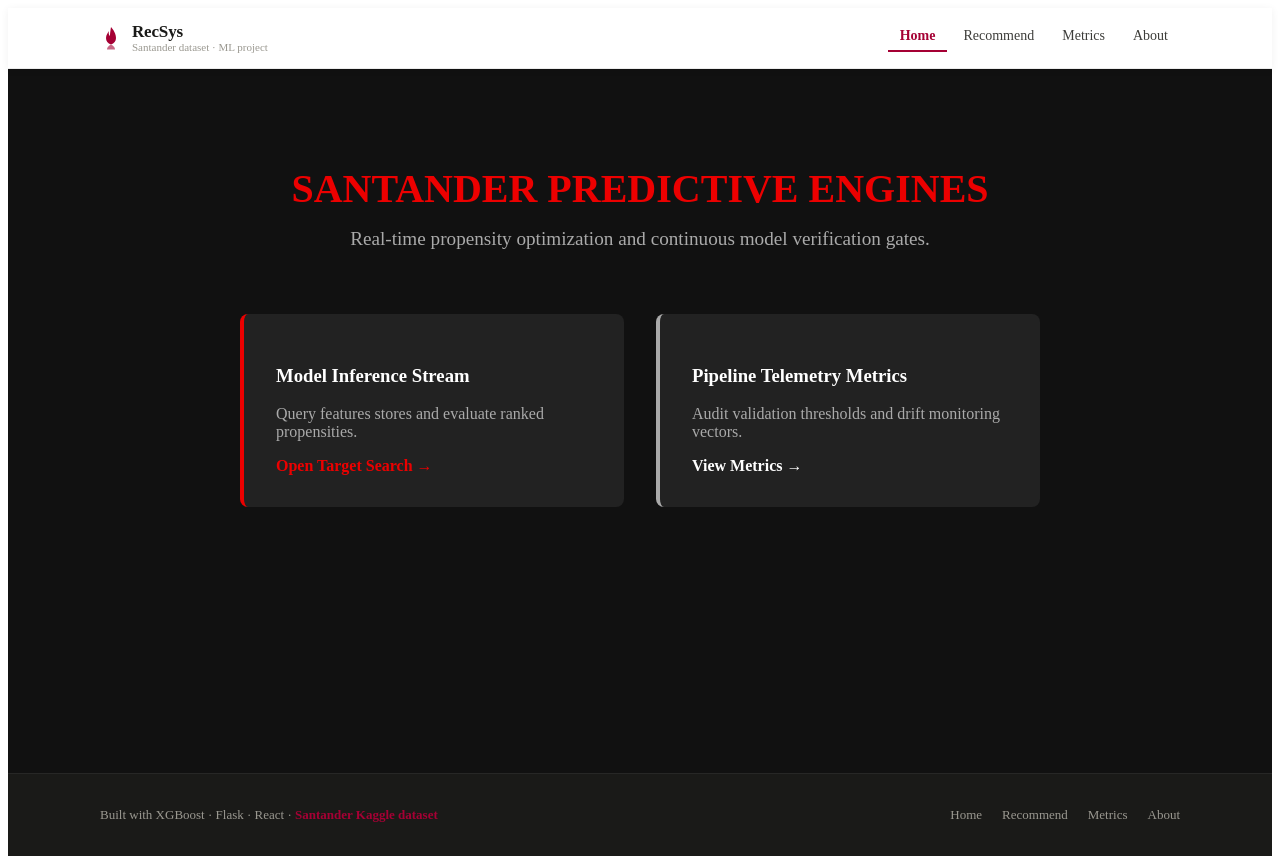
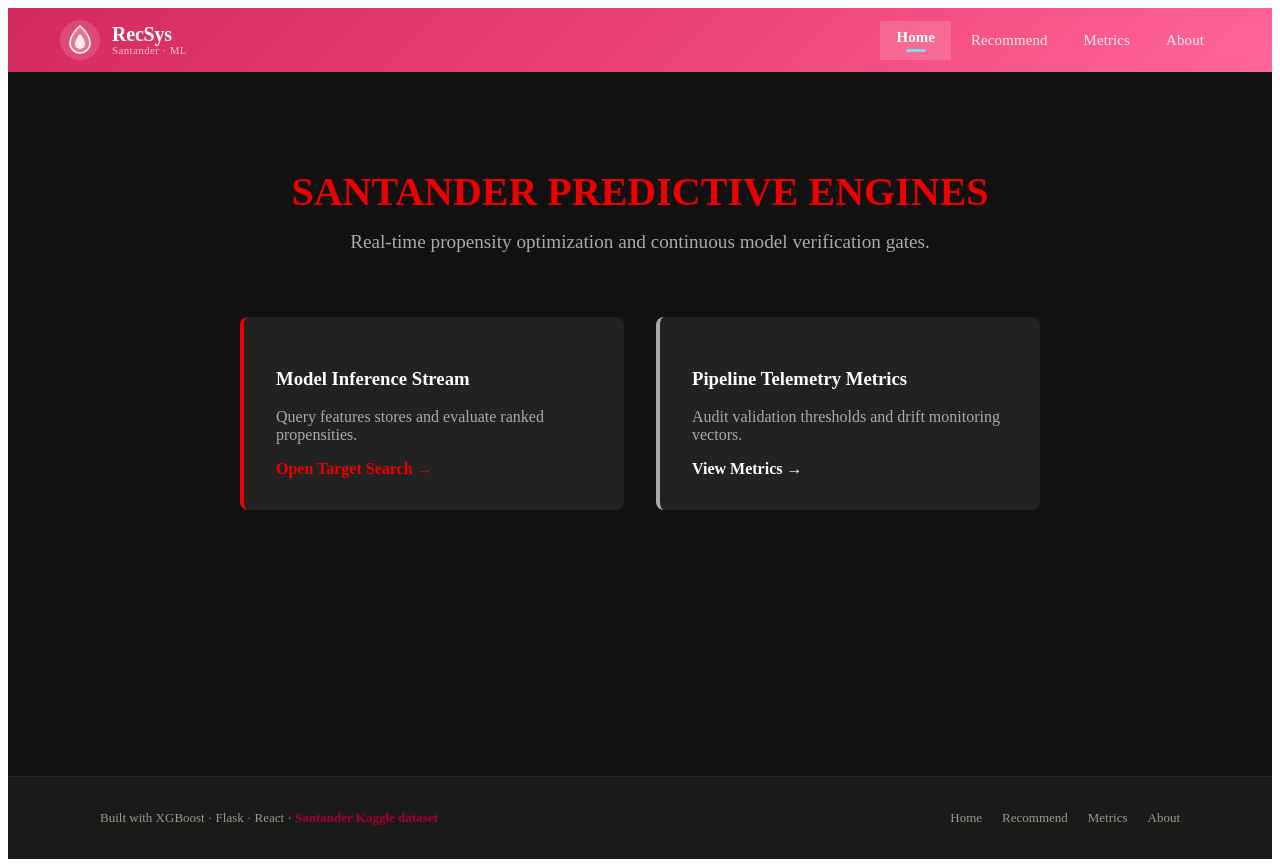
Before and after one commit to richyfabz/Santander_recommendation_sys, a React (Create React App) app in the folder frontend/: page / in a window 1280 px wide. Built offline with nearby package versions, Linux system fonts and the light colour scheme; no server answers.

Commit message:
feat: updated navbar theme

```diff
--- a/frontend/src/components/Navbar.jsx
+++ b/frontend/src/components/Navbar.jsx
@@ -1,128 +1,177 @@
+// Navbar component — sticky pink navbar with smooth blue hover effects
+// Active route gets a pill indicator; mobile-friendly layout
 
-import { Link, useLocation } from 'react-router-dom' // React Router components for navigation and accessing current URL path
+import { Link, useLocation } from 'react-router-dom';
 
-// Custom flame-inspired SVG icon — original design, Santander red, legally safe
-// The FlameIcon component defines a simple SVG graphic that resembles a flame, using the Santander red color.
-//  It consists of two path elements: the first path creates the main flame shape,
-// while the second path adds a subtle highlight to give it depth. The icon is designed to be used in the Navbar as part of the branding for the Santander Recommender System frontend application.
-function FlameIcon() {
+// Navigation links — centralised so adding a route is one-line change
+const NAV_LINKS = [
+  { to: '/',        label: 'Home'      },
+  { to: '/search',  label: 'Recommend' },
+  { to: '/metrics', label: 'Metrics'   },
+  { to: '/about',   label: 'About'     },
+];
+
+// Flame logo mark — uses theme pink, fits navbar contrast
+function LogoMark() {
   return (
-    <svg width="22" height="26" viewBox="0 0 22 26" fill="none" aria-hidden="true">
+    <svg width="28" height="32" viewBox="0 0 28 32" fill="none"
+         aria-hidden="true">
+      {/* outer petal */}
       <path
-        d="M11 2C11 2 16 7 16 13C16 16.3 14.2 18.5 11 19.5C7.8 18.5 6 16.3 6 13C6 10 8 7.5 9 6C9 6 8 9 10 11C10 8 11 2 11 2Z"
-        fill="#A50034"
+        d="M14 2C14 2 4 10 4 19a10 10 0 0020 0C24 10 14 2 14 2Z"
+        fill="rgba(255,255,255,0.25)"
+        stroke="white"
+        strokeWidth="1.5"
       />
+      {/* inner highlight */}
       <path
-        d="M11 19.5C8.5 20.5 7 22.5 7 24.5H15C15 22.5 13.5 20.5 11 19.5Z"
-        fill="#A50034"
-        opacity="0.6"
+        d="M14 10C14 10 9 15 9 20a5 5 0 0010 0C19 15 14 10 14 10Z"
+        fill="white"
+        opacity="0.85"
       />
     </svg>
-  )
+  );
 }
-// Navigation bar component that provides links to different pages of the application,
-// including Home, Recommend, Metrics, and About.
-const NAV_LINKS = [
-  { to: '/',        label: 'Home'     },
-  { to: '/search',  label: 'Recommend' },
-  { to: '/metrics', label: 'Metrics'  },
-  { to: '/about',   label: 'About'    },
-]
 
-// The Navbar component renders a header element that contains the brand logo and name on the left,
-// and a navigation menu on the right.
 export default function Navbar() {
-  const { pathname } = useLocation()
+  const { pathname } = useLocation();
 
-  // The component uses the useLocation hook from React Router to access the current URL path,
-  //  which allows it to determine which navigation link should be highlighted as active.
   return (
-    <header style={styles.header} role="banner">
+    <nav style={styles.nav}>
       <div style={styles.inner}>
 
-        {/* BRAND */}
-        <Link to="/" style={styles.brand} aria-label="Home">
-          <FlameIcon />
-          <div>
-            <div style={styles.brandName}>RecSys</div>
-            <div style={styles.brandSub}>Santander dataset · ML project</div>
-          </div>
+        {/* Brand */}
+        <Link to="/" style={styles.brand}>
+          <span style={styles.logoWrap}><LogoMark /></span>
+          <span style={styles.brandText}>
+            <span style={styles.brandName}>RecSys</span>
+            <span style={styles.brandSub}>Santander · ML</span>
+          </span>
         </Link>
 
-        {/*  NAV LINKS  */}
-        <nav style={styles.nav} aria-label="Main navigation">
+        {/* Links */}
+        <ul style={styles.linkList}>
           {NAV_LINKS.map(({ to, label }) => {
-            const active = pathname === to
+            const active = pathname === to ||
+              (to !== '/' && pathname.startsWith(to));
             return (
+              <li key={to}>
                 <Link
-                key   = {to}
-                to    = {to}
-                style = {{
+                  to={to}
+                  style={{
                     ...styles.link,
-                  color          : active ? '#A50034' : '#3D3D3A',
-                  fontWeight     : active ? 600 : 400,
-                  borderBottom   : active ? '2px solid #A50034' : '2px solid transparent',
+                    ...(active ? styles.linkActive : {}),
                   }}
+                  // inline hover handled via CSS class below
+                  className="nav-link"
                 >
                   {label}
+                  {active && <span style={styles.activePill} />}
                 </Link>
-            )
+              </li>
+            );
           })}
+        </ul>
+      </div>
+
+      {/* Inline scoped styles for hover — avoids extra CSS file */}
+      <style>{`
+        .nav-link {
+          position: relative;
+          transition: background 150ms ease, color 150ms ease !important;
+        }
+        .nav-link:hover {
+          background: rgba(127, 212, 247, 0.22) !important;
+          color: #dff3ff !important;
+        }
+      `}</style>
     </nav>
+  );
+}
 
-      </div>
-    </header>
-  )
-}
-// Styles for the Navbar component, defined as a JavaScript object.
-// These styles are applied inline to the respective elements in the JSX.
-// The styles include layout properties such as display, flexbox settings, padding,
-// and colors to create a visually appealing and responsive navigation bar.
+// JS-in-CSS styles — keeps component self-contained
 const styles = {
-  header: {
-    background  : '#FFFFFF',
-    borderBottom: '1px solid rgba(0,0,0,0.08)',
-    position    : 'sticky',
-    top         : 0,
-    zIndex      : 100,
-    boxShadow   : '0 1px 8px rgba(0,0,0,0.06)',
+  nav: {
+    position: 'sticky',
+    top: 0,
+    zIndex: 100,
+    background: 'var(--pink-500)',
+    boxShadow: 'var(--shadow-nav)',
+    // subtle gradient shift across pink spectrum
+    backgroundImage: 'linear-gradient(135deg, var(--pink-600) 0%, var(--pink-500) 60%, var(--pink-400) 100%)',
   },
   inner: {
-    maxWidth      : 1080,
-    margin        : '0 auto',
-    padding       : '0 24px',
-    height        : 60,
-    display       : 'flex',
-    alignItems    : 'center',
+    maxWidth: 1160,
+    margin: '0 auto',
+    padding: '0 24px',
+    height: 64,
+    display: 'flex',
+    alignItems: 'center',
     justifyContent: 'space-between',
   },
   brand: {
-    display        : 'flex',
-    alignItems     : 'center',
-    gap            : 10,
-    textDecoration : 'none',
+    display: 'flex',
+    alignItems: 'center',
+    gap: 12,
+    textDecoration: 'none',
+  },
+  logoWrap: {
+    display: 'flex',
+    alignItems: 'center',
+    justifyContent: 'center',
+    width: 40,
+    height: 40,
+    borderRadius: '50%',
+    background: 'rgba(255,255,255,0.15)',
+    backdropFilter: 'blur(4px)',
+  },
+  brandText: {
+    display: 'flex',
+    flexDirection: 'column',
+    lineHeight: 1.1,
   },
   brandName: {
-    fontSize    : 17,
-    fontWeight  : 700,
-    color       : '#1A1A18',
-    lineHeight  : 1.1,
+    fontFamily: 'var(--font-display)',
+    fontSize: '1.25rem',
+    fontWeight: 700,
+    color: '#ffffff',
     letterSpacing: '-0.01em',
   },
   brandSub: {
-    fontSize: 11,
-    color   : '#9A9890',
+    fontSize: '0.68rem',
+    color: 'rgba(255,255,255,0.7)',
+    fontWeight: 400,
+    letterSpacing: '0.04em',
   },
-  nav: {
+  linkList: {
     display: 'flex',
-    gap    : 4,
+    alignItems: 'center',
+    gap: 4,
+    listStyle: 'none',
   },
   link: {
-    padding       : '4px 12px',
-    borderRadius  : '6px 6px 0 0',
-    fontSize      : 14,
+    display: 'flex',
+    flexDirection: 'column',
+    alignItems: 'center',
+    gap: 3,
+    padding: '8px 16px',
+    borderRadius: 'var(--radius-md)',
+    color: 'rgba(255,255,255,0.88)',
     textDecoration: 'none',
-    transition    : 'color 0.15s ease',
-    paddingBottom : 6,
+    fontWeight: 500,
+    fontSize: '0.93rem',
+    letterSpacing: '0.01em',
   },
-}
+  linkActive: {
+    color: '#ffffff',
+    background: 'rgba(255,255,255,0.15)',
+    fontWeight: 600,
+  },
+  activePill: {
+    display: 'block',
+    width: 20,
+    height: 3,
+    borderRadius: 99,
+    background: 'var(--blue-300)',
+  },
+};
```
Lines whose indentation alone changed are shown as unchanged.
